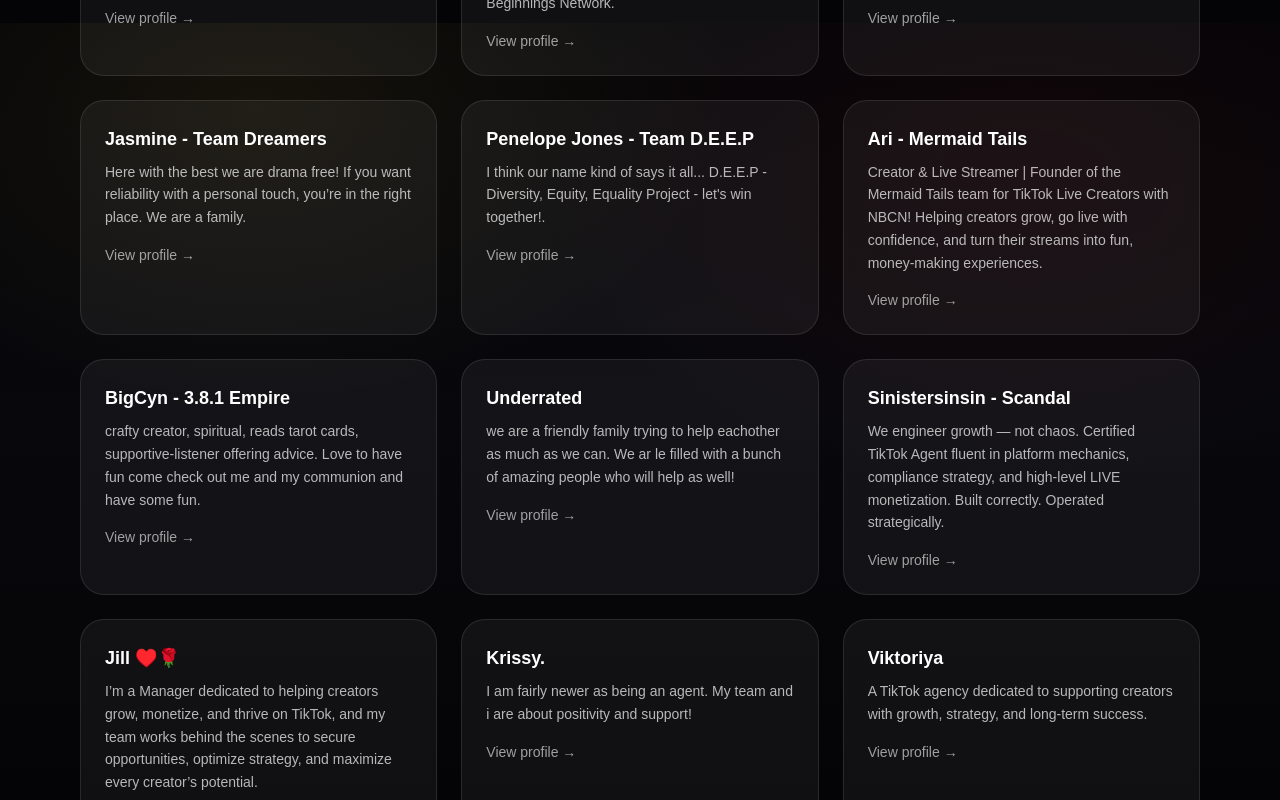
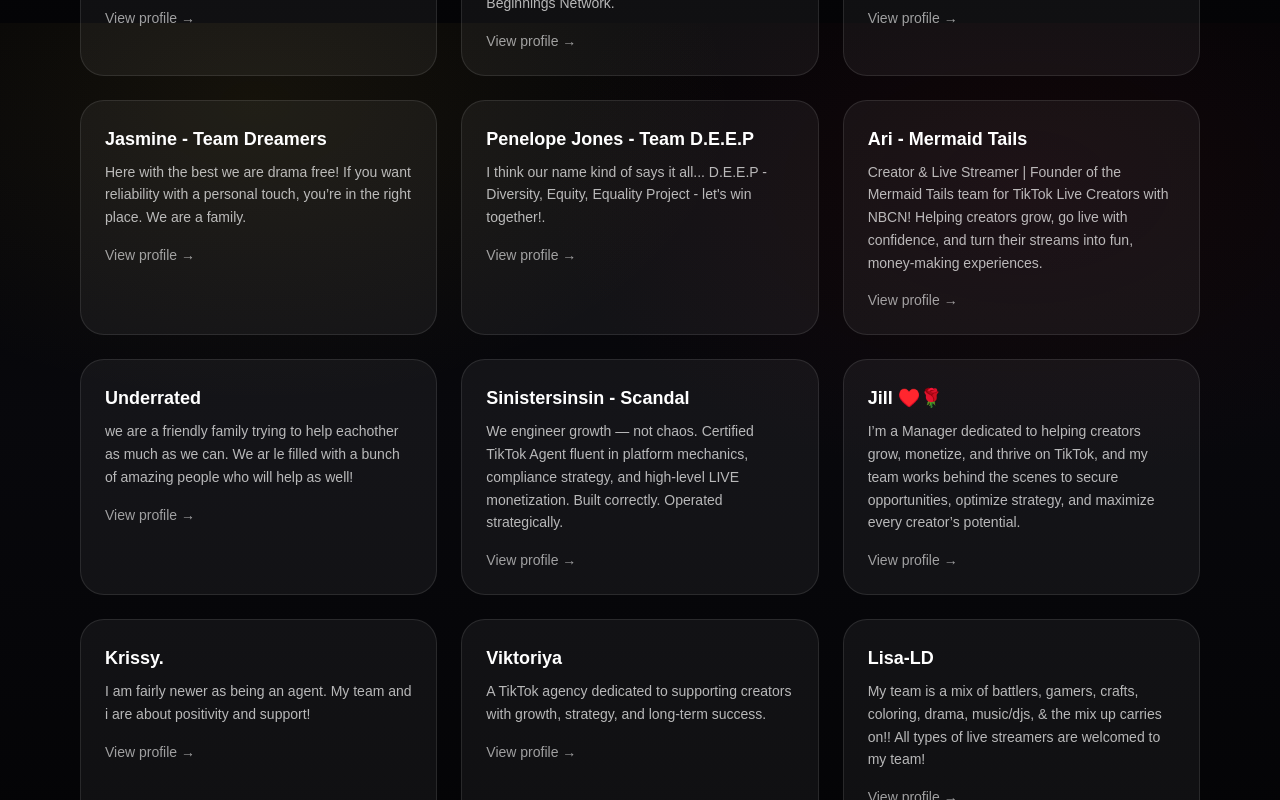
Before and after one commit to joekubitz/royal-bloodlines-site, a Next.js app: page /agents in a window 1280 px wide. Shown: the part 777-1577 px from the top of the page. Built offline with nearby package versions, Linux system fonts and the light colour scheme.

Commit message:
remove cyn

```diff
--- a/package.json
+++ b/package.json
@@ -11,6 +11,7 @@
   "dependencies": {
     "@supabase/ssr": "^0.8.0",
     "@supabase/supabase-js": "^2.95.3",
+    "framer-motion": "^12.34.3",
     "next": "16.1.6",
     "react": "19.2.3",
     "react-dom": "19.2.3"
--- /dev/null
+++ b/src/components/PageTransition.tsx
@@ -0,0 +1,20 @@
+"use client";
+
+import { motion } from "framer-motion";
+import { ReactNode } from "react";
+
+export default function PageTransition({ children }: { children: ReactNode }) {
+  return (
+    <motion.div
+      initial={{ opacity: 0, y: 15 }}
+      animate={{ opacity: 1, y: 0 }}
+      exit={{ opacity: 0, y: -15 }}
+      transition={{
+        duration: 0.4,
+        ease: "easeOut",
+      }}
+    >
+      {children}
+    </motion.div>
+  );
+}
--- a/src/data/agents.ts
+++ b/src/data/agents.ts
@@ -153,19 +153,6 @@ Her mission is simple: help creators elevate, monetize smarter, and build sustai
     image: "/agents/ari.png",
   },
   {
-    slug: "bigcyn",
-    name: "BigCyn - 3.8.1 Empire",
-
-    bioShort:
-      "crafty creator, spiritual, reads tarot cards, supportive-listener offering advice. Love to have fun come check out me and my communion and have some fun.",
-
-    bio: `my name is bigCyn.I am part of new beginnings/Royal’s bloodline building my own 3.8.1 empire. I am a mother of 5. I am from Baltimore, Maryland, but now reside in West Virginia. I take care of my elderly grandmother that is 87 so that’s what got me into building on TikTok. I’m also in college online. Great person down to earth gets along with people well but like I say to everyone, everybody ain’t for everybody so not everybody wants to be your friend.lol I love animals. I have 11 dogs five puppies, two snakes, a bearded dragon, and four cats. I love working with people. I’m very tough rough around the edges They say lol.
-i’m really doing all that I can because I like helping people and that’s what I want to build in my 3.8.1 empire on TikTok.`,
-
-    joinLink: "http://tictok.com/t/ZTreYuduy/",
-    image: "/agents/bigcyn.png",
-  },
-  {
     slug: "underrated",
     name: "Underrated",
 
```
Also changed, not shown: 1 other file (tests, documents, lock files or other folders).
